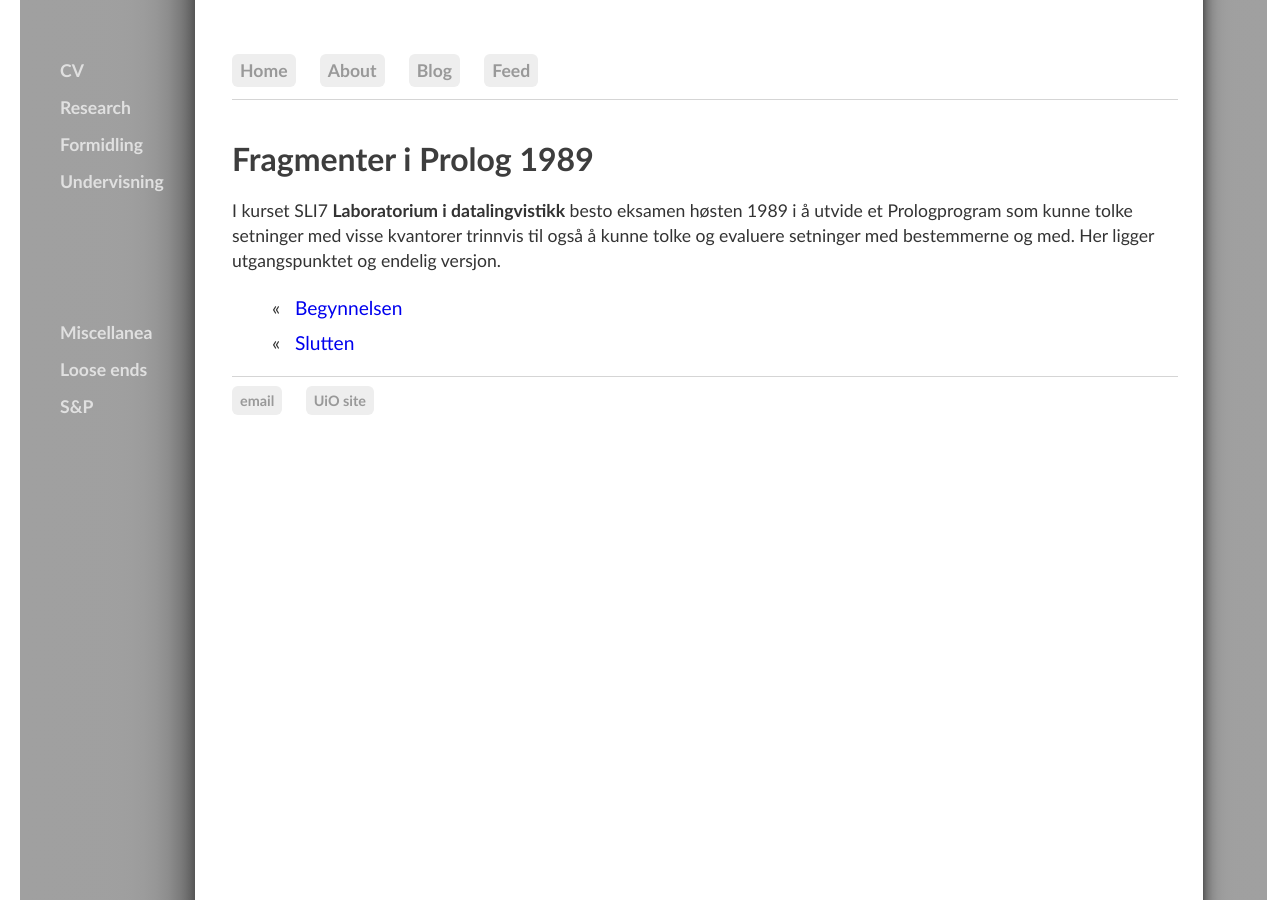
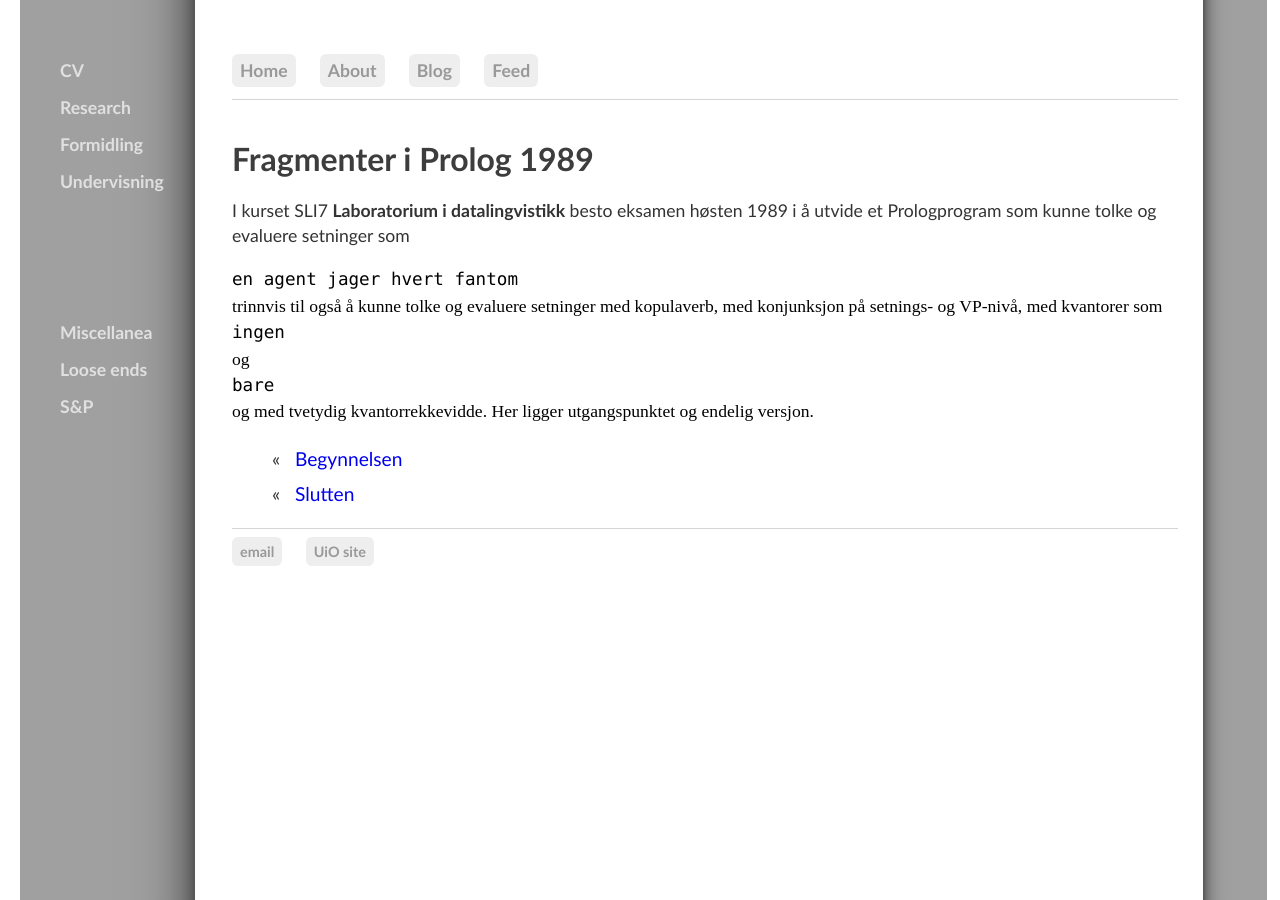
Before and after one commit to kjelljs/kjelljs.github.io, a Jekyll site: the page built from courses/sli7.html, in a window 1280 px wide. Built offline with Jekyll 4.4.1, drawn with Linux system fonts in a browser that asks for light colours.

Commit message:
Update sli7.html

```diff
--- a/courses/sli7.html
+++ b/courses/sli7.html
@@ -14,7 +14,7 @@
 }
 </style>
 <div class="ingress">
-  <p>I kurset SLI7 <b>Laboratorium i datalingvistikk</b> besto eksamen høsten 1989 i å utvide et Prologprogram som kunne tolke setninger med visse kvantorer trinnvis til også å kunne tolke og evaluere setninger med bestemmerne og med. Her ligger utgangspunktet og endelig versjon.</p></div>
-<ul><li id="blogposts">&laquo; &nbsp; <a href="/txt/SLI7Exam0.txt">Begynnelsen</a></li>
-<li id="blogposts">&laquo; &nbsp; <a href="/txt/SLI7Exam4.txt">Slutten</a></li>
+  <p>I kurset SLI7 <b>Laboratorium i datalingvistikk</b> besto eksamen høsten 1989 i å utvide et Prologprogram som kunne tolke og evaluere setninger som <div style="font-family:'Lucida Console', monospace">en agent jager hvert fantom</div> trinnvis til også å kunne tolke og evaluere setninger med kopulaverb, med konjunksjon på setnings- og VP-nivå, med kvantorer som <div style="font-family:'Lucida Console', monospace">ingen</div> og <div style="font-family:'Lucida Console', monospace">bare</div> og med tvetydig kvantorrekkevidde. Her ligger utgangspunktet og endelig versjon.</p></div>
+<ul><li id="blogposts">&laquo; &nbsp; <a href="/pdf/EX_SLI7_STAGE_0.txt">Begynnelsen</a></li>
+<li id="blogposts">&laquo; &nbsp; <a href="/pdf/EX_SLI7_STAGE_4.txt">Slutten</a></li>
 </ul>
```
